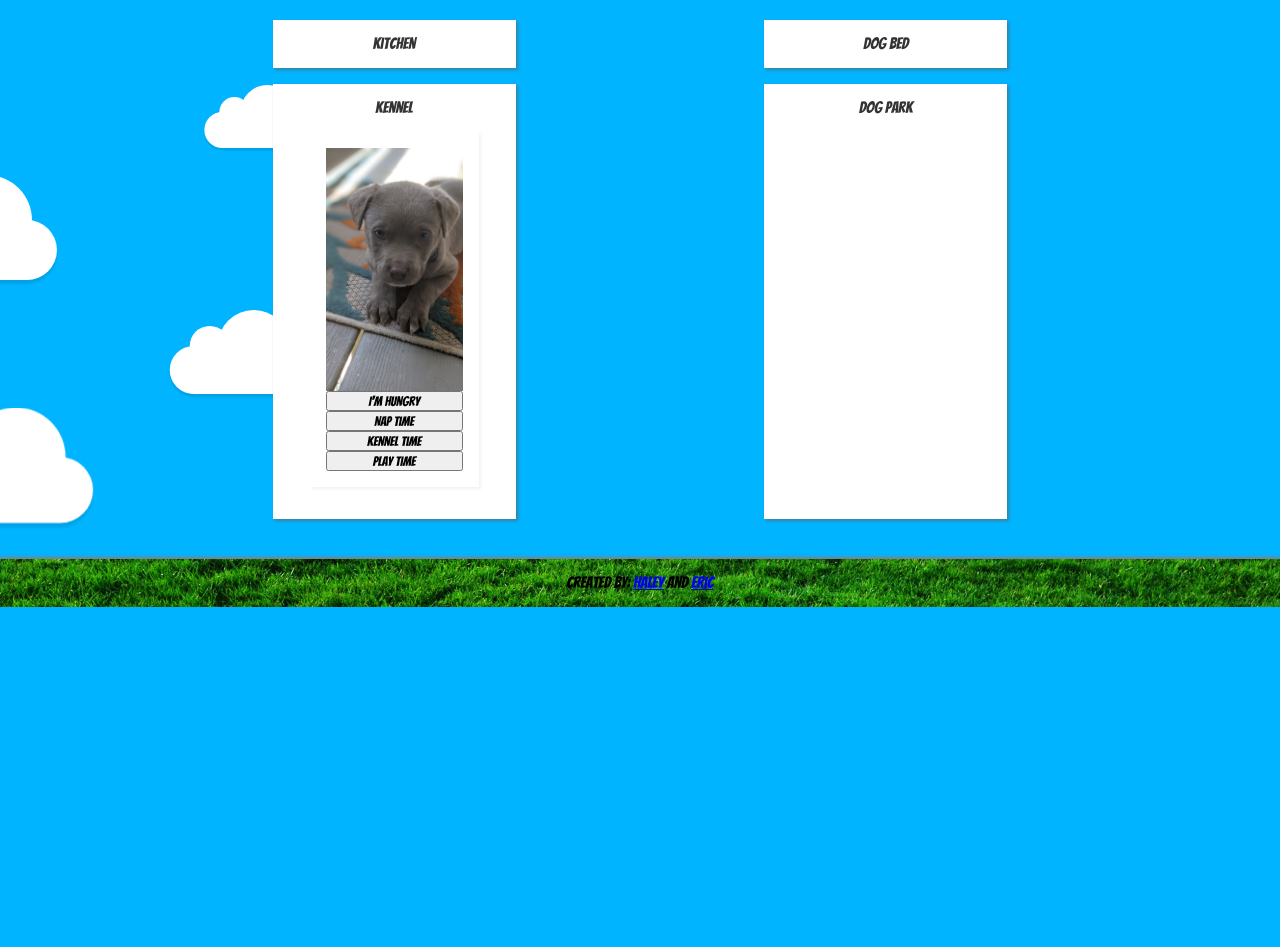
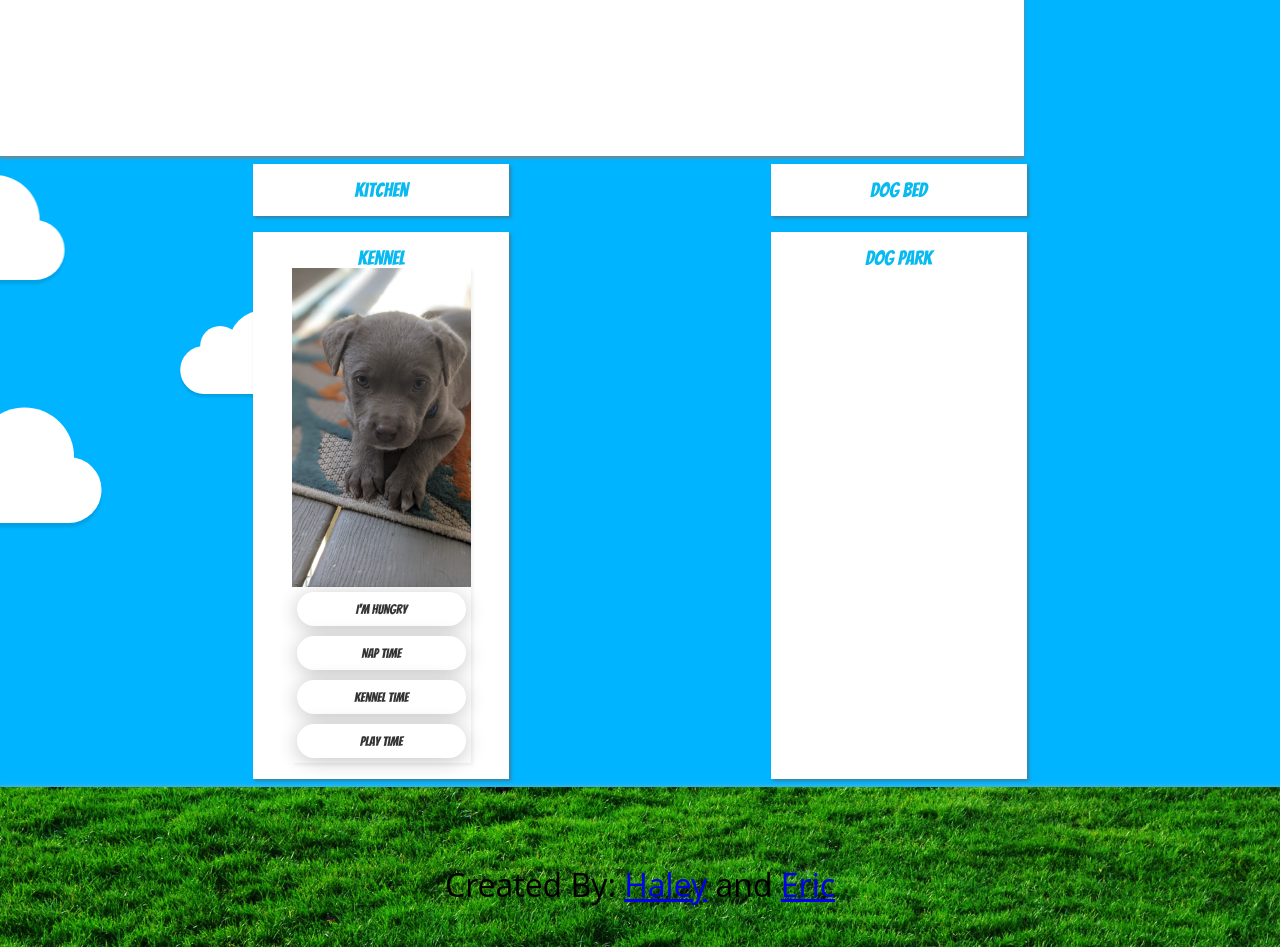
Before and after one commit to haleywarson/a-day-of-remy, a React (Create React App) app in the folder remy-app/: page / in a window 1280 px wide. Shown: the part 100-1047 px from the top of the page. Before the commit the page ends 800 px from the top, so only its background shows below. Built offline with nearby package versions, Linux system fonts and the light colour scheme; data requests are answered from the project's data file; grey boxes are pictures that could not be loaded.

Commit message:
footer fixed, remycard buttons cleaned up

```diff
--- a/remy-app/src/App.css
+++ b/remy-app/src/App.css
@@ -5,14 +5,19 @@
     font-family: 'Bangers', cursive;
 }
 
-.main-container, .friend-container, .about {
+h2, p, li, button a {
+    font-family: 'Bangers', cursive;
+    color: rgb(8, 186, 240);
+    font-size: 1.25rem;
 }
+
 
 .main-container {
     display: flex;
     flex-flow: column wrap;
     align-content: center;
-    padding: 2rem;
+    /* padding: 2rem;   */
+    /* padding-bottom: 2.5rem; */
 }
 
 .main-container1, .main-container2 {
@@ -44,17 +49,22 @@
 .remy-card, .friend-card {
     display: flex;
     flex-direction: column;
-    justify-content: space-between;
+    /* justify-content: space-between; */
     width: 80%;
-    margin: 1rem;
-    padding: 1rem;
+    /* margin: 1rem; */
+    /* padding: 1rem; */
     box-shadow: 2px 2px 3px rgba(192, 192, 192, 0.21)
+}
+
+.remy-card button {
+    margin: 5px;
 }
 
 /* || Header and Navigation */
 
-.nav {
-    height: 5rem;
+/* .nav {
+    width: 1024px;
+    height: 256px;
     box-shadow: 0px 2px 3px gray;
     background-color: white;
 }
@@ -62,28 +72,37 @@
 .nav li {
     padding: .5rem;
     display: inline-block;
-}
+} */
 
 /* || Footer */
 
-footer {
-    height: 3rem;
-    box-shadow: 0px -2px 3px gray;
+.app {
+    position: relative;
+    min-height: 100vh;
+}
+
+div#footer {
+    display: flex;
+    flex-flow: column wrap;
+    justify-content: flex-end;
+    /* position: absolute; */
+    bottom: 0;
+    width: 100%;
+    height: 10rem;
+    box-shadow: 0px -2px 3px rgb(61, 179, 226);
     text-align: center;
     background-image: url('./Assets/grass-background.jpg');
     background-position: center center;
     background-repeat: no-repeat;
     background-size: cover;
-    width: 100%;
 }
 
-.footer-div {
-
+footer {
 }
 
 footer p {
     padding: 1rem;
-    font-size: 1rem;
+    font-size: 2rem;
     color: black;
 }
 
@@ -97,6 +116,8 @@ body {
     margin: 0;
     padding: 0;
     overflow-x: hidden;
+    min-height: 100%;
+    position: relative;
 }
 
 #background-wrap {
@@ -173,3 +194,65 @@ body {
     right: 50px;
     top: -90px;
 }
+
+/* Header */
+
+.nav {
+    width: 1024px;
+    height: 256px;
+    box-shadow: 0px 2px 3px gray;
+    background-color: white;
+}
+
+.nav li {
+    padding: .5rem;
+    display: inline-block;
+}
+
+*{padding: 0; margin: 0; box-sizing: border-box;}
+body{height: 900px;}
+header {
+	background: url('http://www.autodatz.com/wp-content/uploads/2017/05/Old-Car-Wallpapers-Hd-36-with-Old-Car-Wallpapers-Hd.jpg');
+	text-align: center;
+	width: 100%;
+	height: auto;
+	background-size: cover;
+	background-attachment: fixed;
+	position: relative;
+	overflow: hidden;
+	border-radius: 0 0 85% 85% / 30%;
+}
+header .overlay{
+	width: 100%;
+	height: 100%;
+	padding: 50px;
+	color: #FFF;
+	text-shadow: 1px 1px 1px #333;
+    background-image: linear-gradient( 135deg, #9f05ff69 10%, #fd5e086b 100%);
+
+}
+
+h1 {
+	font-family: 'Dancing Script', cursive;
+	font-size: 80px;
+	margin-bottom: 30px;
+}
+
+h3, p {
+	font-family: 'Open Sans', sans-serif;
+	margin-bottom: 30px;
+}
+
+button {
+	border: none;
+	outline: none;
+	padding: 10px 20px;
+	border-radius: 50px;
+	color: #333;
+	background: #fff;
+	margin-bottom: 50px;
+	box-shadow: 0 3px 20px 0 #0000003b;
+}
+button:hover{
+	cursor: pointer;
+}
--- a/remy-app/src/App.js
+++ b/remy-app/src/App.js
@@ -12,7 +12,7 @@ export default function App() {
 
     return (
       <Router>
-        <div>
+        <div className="overlay">
           <ul className="nav">
             <li>
               <Link to="/">Home</Link>
--- a/remy-app/src/Components/MainContainer.js
+++ b/remy-app/src/Components/MainContainer.js
@@ -49,8 +49,7 @@ export default function MainContainer(props) {
                         kennelRemy={props.kennelRemy}
                     />
                 </div>
-            </div>
-                <div className="footer-div">
+            <div id="footer">
                 <footer>
                     <p>
                     Created By:{" "}
@@ -73,6 +72,7 @@ export default function MainContainer(props) {
                 </footer>
                                 </div>
             </div>
+        </div>
 
         );
 }
```
Lines whose indentation alone changed are shown as unchanged.
